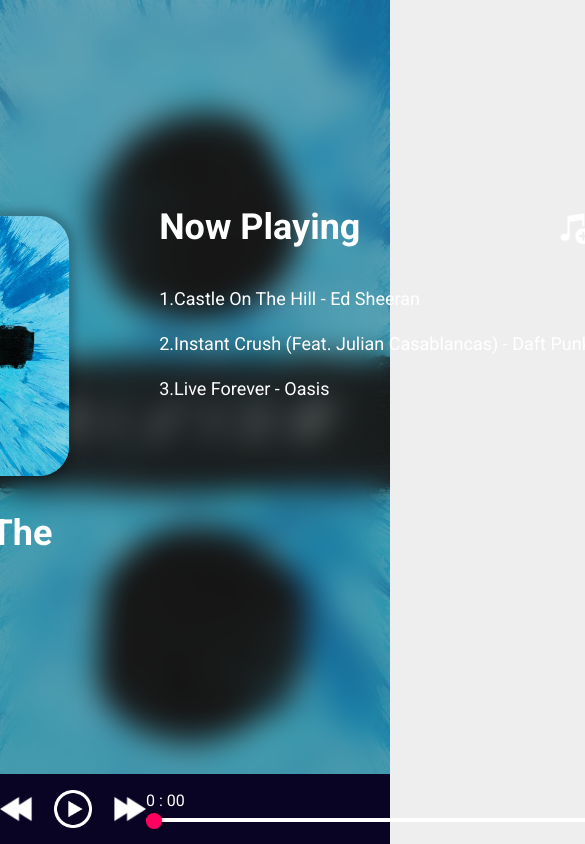
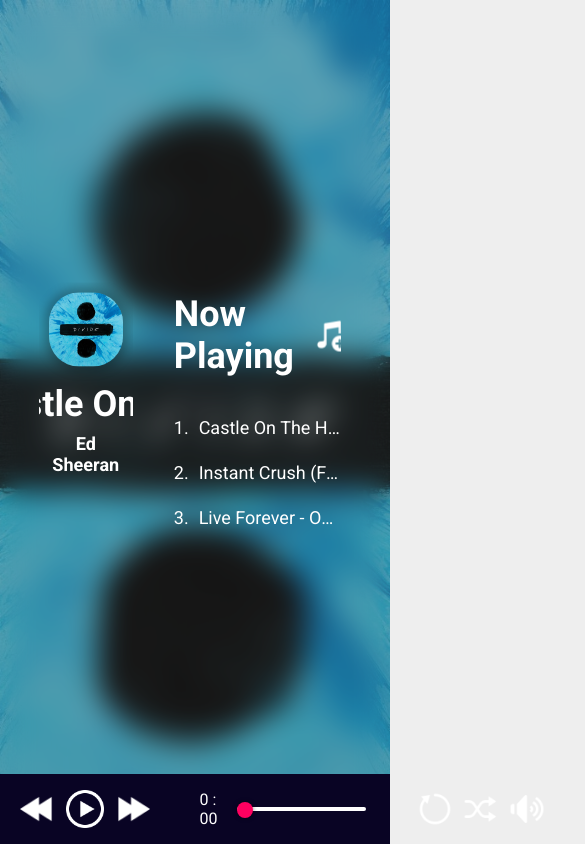
Before and after one commit to jungmin801/music-player, a React (Create React App) app: page / in a window 390 px wide. Shown: the top 844 px of the page, 585 px wide, since content can reach past the window. Built offline with nearby package versions, Linux system fonts and the light colour scheme.

Commit message:
20230905 타이틀 스크롤 기능 추가, css 반응형 업데이트

```diff
--- a/src/component/Card.js
+++ b/src/component/Card.js
@@ -1,11 +1,44 @@
 import cardCss from "./css/card.css"
+import { useState, useEffect, useRef } from 'react';
 
 function Card({songs, currentSongIndex}){
+    const [scrollPosition, setScrollPosition] = useState(0);
+    const titleEl = useRef(0);
+
+    // 음악 타이틀의 길이가 컨테이너를 초과할 경우, 스크롤하기
+    useEffect(()=>{
+    let titleWidth = titleEl.current.offsetWidth;
+    let scrollInterval;
+
+        if(titleWidth > 260){
+            scrollInterval = setInterval(()=>{
+                setScrollPosition((prev) =>{
+                    if(Math.abs(prev) >= titleWidth){
+                        return 260;
+                } else {
+                    return prev - 1}
+                })
+            }, 80)
+        }
+
+        // currentSongIndex가 변경될때 초기화
+        return ()=>{
+            setScrollPosition(0);
+            clearInterval(scrollInterval);
+        }
+    },[currentSongIndex])
+
+
+
     return (
         <section className="card">
             <h2 className="a11y-hidden">Current Music</h2>
             <img src={process.env.PUBLIC_URL + songs[currentSongIndex].image} alt='' className="album-img"></img>
-            <h3>{songs[currentSongIndex].song}</h3>
+            <h3
+            style={ {transform : `translateX(${scrollPosition}px)`} }
+            >
+                <span ref={titleEl}>{songs[currentSongIndex].song}</span>
+            </h3>
             <p>{songs[currentSongIndex].artist}</p>
         </section>
     )
--- a/src/component/NowPlaying.js
+++ b/src/component/NowPlaying.js
@@ -17,9 +17,10 @@
                 {
                     songs.map((item,i) => {
                         return(
-                            <li key={i+1}>
+                            <li key={i+1} style={{whiteSpace:'nowrap', textOverflow:'ellipsis', overflow:'hidden'}}>
                                 <span>{`${i+1}.`}</span>
-                                {`${item.song} - ${item.artist}`}</li>
+                                <span >{`${item.song} - ${item.artist}`}</span>
+                            </li>
                         )
                     })
                 }
--- a/src/component/css/card.css
+++ b/src/component/css/card.css
@@ -1,9 +1,10 @@
 .card{
   box-sizing: border-box;
-    max-width: 280px;
+  max-width: 30%;
   padding: 10px;
   display: flex;
   flex-direction: column;
+  overflow: hidden;
 }
 
 
@@ -15,11 +16,13 @@
 
 .card h3 {
   text-align: center;
+  padding: 1rem 0 0.5rem 0;
   font-family: Roboto;
   font-size: 2.25em;
   font-weight: 700;
-    margin: 1em 0 0.3em 0;
+  white-space: nowrap;
 }
+
 
 .card p {
   text-align: center;
--- a/src/component/css/nowPlaying.css
+++ b/src/component/css/nowPlaying.css
@@ -35,6 +35,7 @@
   --white: white;
   --pink: #FF0060;
 }
+/* 말줄임 */
 
 
 /* 숨기기 */
@@ -52,20 +53,28 @@
 /* style 적용 */
 
 article {
-  min-width: max-content;
+  max-width: 80%;
+  max-height: 340px;
+
   position: absolute;
-  display: flex;
-  justify-content: center;
   top: 50%;
   left: 50%;
   transform: translate(-50%, -50%);
-  gap: 5em;
+
+
+  display: flex;
+  justify-content: center;
+  gap: 10%;
+
 }
 
 /* NowPlaying style */
 
 .nowPlaying-list{
-  max-width: max-content;
+  max-width: 70%;
+  padding: 10px;
+  overflow: auto;
+  box-sizing: border-box;
 }
 
 .title{
@@ -103,6 +112,10 @@
   cursor: pointer;
 }
 
-ol > li{
+.nowPlaying-list ol > li{
   margin-bottom: 24px;
 }
+
+.nowPlaying-list ol > li > span{
+  margin-right: 10px;
+}
--- a/src/component/css/player.css
+++ b/src/component/css/player.css
@@ -10,6 +10,7 @@
 }
 
 footer{
+    box-sizing: border-box;
     width: 100%;
     height: 70px;
     background-color: var(--bg);
@@ -19,12 +20,15 @@
 
     position: absolute;
     bottom: 0;
+    gap: 50px;
+    padding:0 5%;
 }
 .btn-play-group,
 .btn-utility-group{
     display: inline-flex;
     align-items: center;
-    gap: 1em;
+    justify-content: space-between;
+    gap: 0.5em;
 }
 
 .btn{
@@ -68,17 +72,19 @@
     position: relative;
 }
 
+.timeline{
+    display: inline-flex;
+    align-items: center;
+    flex-grow: 1;
+}
+
 .timeline p {
-    display: inline-block;
-    margin-right: 24px;
-    vertical-align: middle;
+    padding-right: 1.2em;
 }
 
 .timeline .progress-bg{
-    display: inline-block;
-    width: 640px;
+    flex-grow: 1;
     height: 4px;
     transition: all 0.5s;
-    vertical-align: middle;
     border-radius: 10px;
 }
```
Lines whose indentation alone changed are shown as unchanged.
